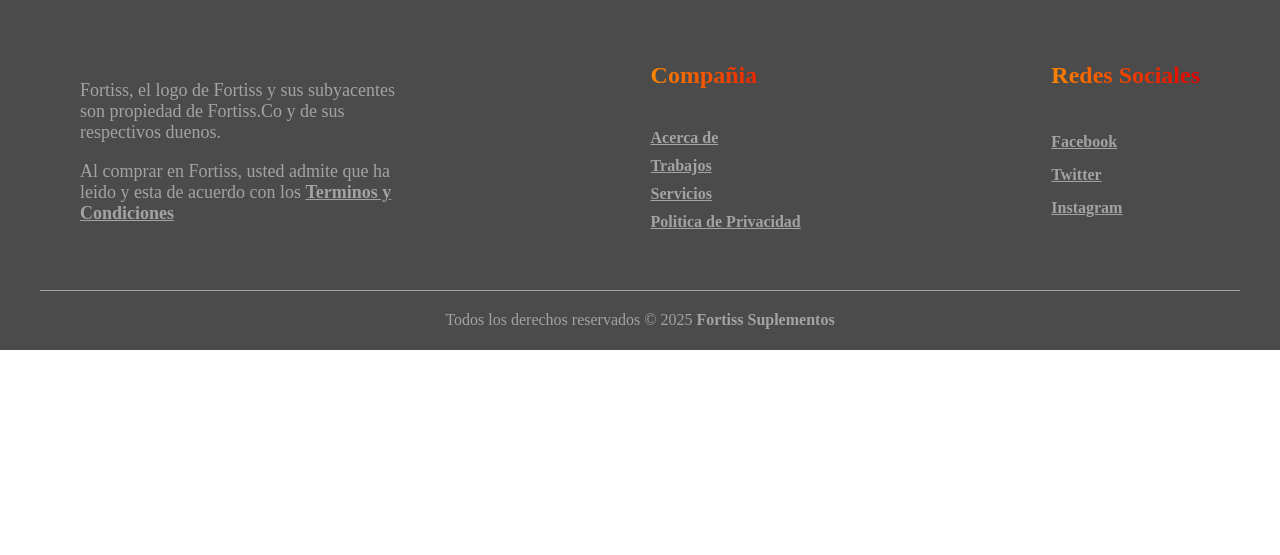
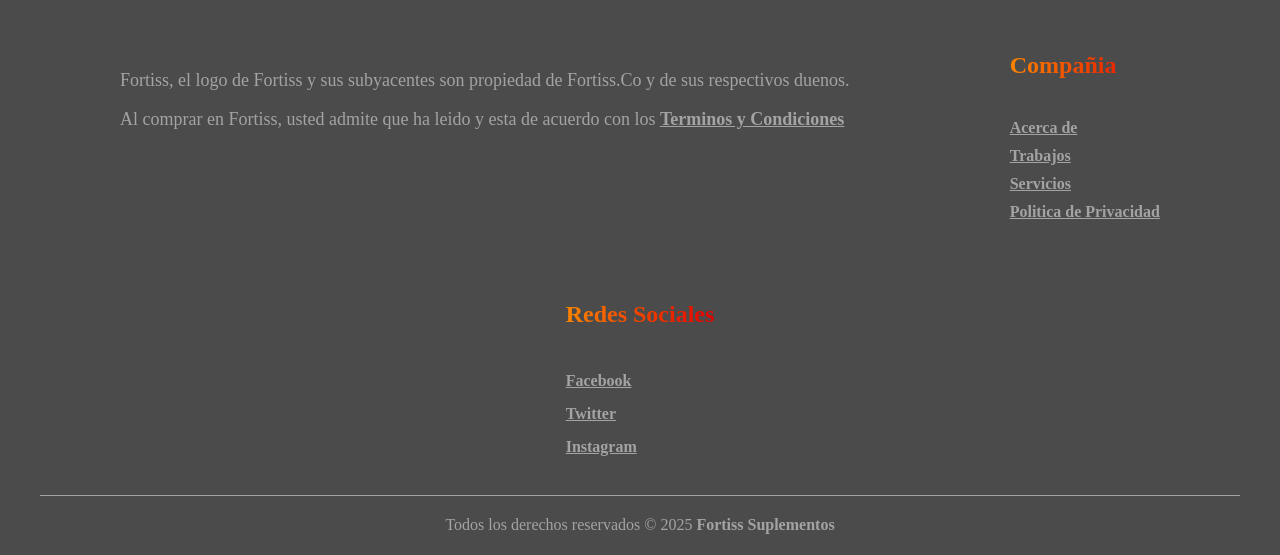
Before and after one commit to FortisSuplementos/beta3, a plain HTML site: page public/index.html in a window 1280 px wide. Shown: the part 3169-3724 px from the top of the page. Before the commit the page ends 3519 px from the top, so only its background shows below. Drawn offline with Linux system fonts and the light colour scheme.

Commit message:
Update styles.css

```diff
--- a/public/styles.css
+++ b/public/styles.css
@@ -801,39 +801,33 @@
     text-align: center;
 }
 
+
+
+
 footer{
     width: 100%;
     padding: 5px 0px;
     background-color: #4b4b4b;
     background-size: cover;
-
-    /*background-color: #d0f0f8;
-    -webkit-mask-image: url("../Images/background-footer.svg");
-    mask-image: url("../Images/background-footer.svg");
-    -webkit-mask-size: cover;
-    mask-size: cover;*/
 }
 
 .container__footer{
     display: flex;
     flex-wrap: wrap;
-    justify-content: space-between;
     max-width: 1200px;
+    justify-content: space-around;
     margin: auto;
 }
 
 .box__footer{
     display: flex;
     flex-direction: column;
-    padding: 40px;
-}
-
-.box__footer .logo img{
-    width: 180px;
+    padding: 30px;
 }
 
 .box__footer .terms{
-    max-width: 320px;
+    justify-self: center;
+    width: 100%;
     margin-top: 20px;
     font-weight: 500;
     color: #a3a3a3;
@@ -866,7 +860,7 @@
     max-width: 1200px;
     margin: auto;
     text-align: center;
-    padding: 0px 40px;
+    padding: 0px 30px;
 }
 
 .box__copyright p{
```
